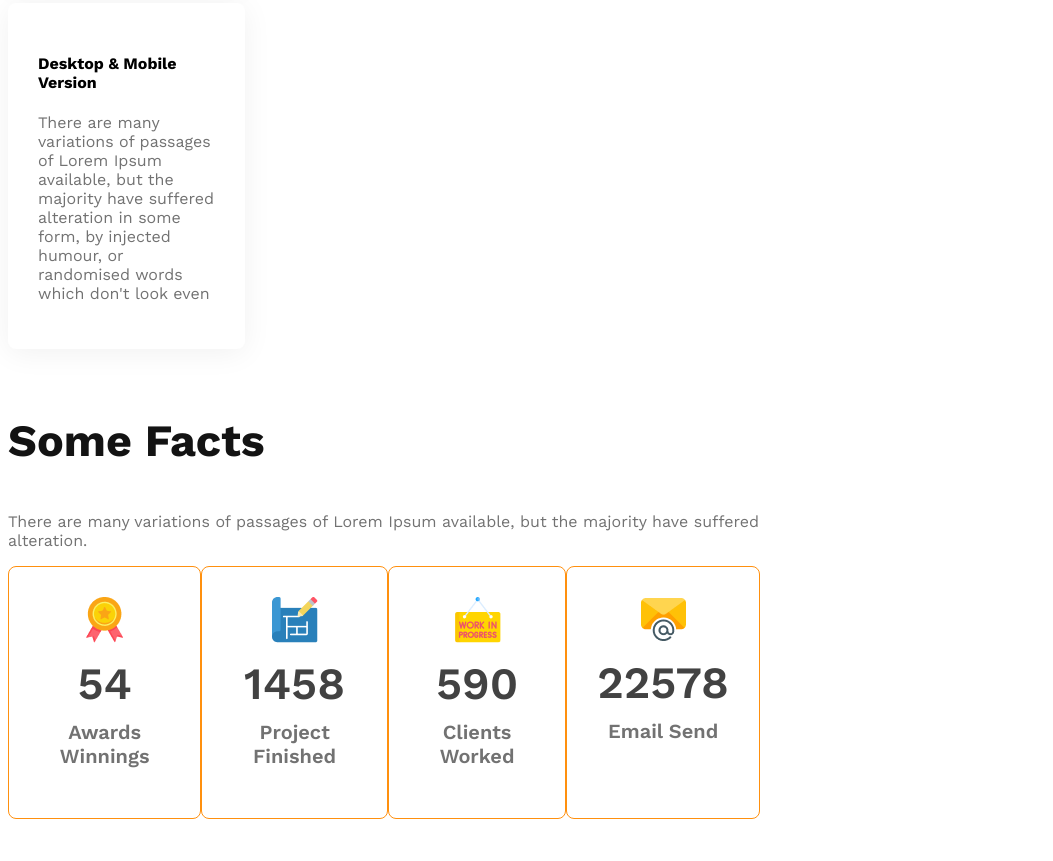
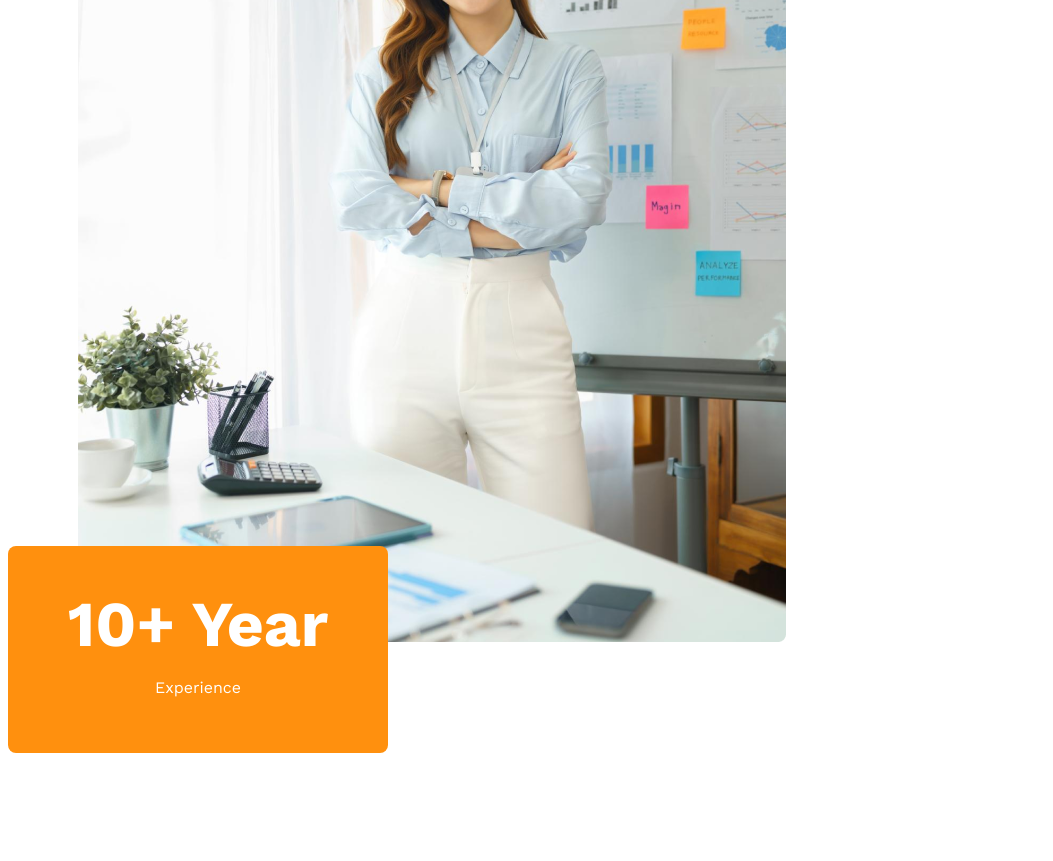
Before and after one commit to abir-exe/g3-architect-website, a plain HTML site: page index.html in a window 768 px wide. Shown: the part 3676-4537 px from the top of the page, 1053 px wide, since content can reach past the window. Drawn offline with nearby package versions, Linux system fonts and the light colour scheme.

Commit message:
almost done

```diff
--- a/architects.css
+++ b/architects.css
@@ -141,16 +141,28 @@
      padding: 20px;
  }
 
+ .feature-img img {
+     height: 90%;
+     margin-left: 70px;
+ }
+
  .ten-year-badge {
      border-radius: 8px;
      background: #FF900E;
      color: white;
      width: 300px;
      padding: 40px;
+     text-align: center;
+     position: relative;
+     bottom: 100px;
  }
- .ten-year-badge h2{
-    font-size: 4rem;
+
+ .ten-year-badge h2 {
+     font-size: 4rem;
+     margin: 0px;
  }
+
+ .ten-year-badge p {}
 
  /* facts section */
  .facts-card-container {
@@ -207,9 +219,18 @@
      }
 
      nav,
+     .features,
      .team-container,
      .sponsors-img-container {
          flex-direction: column;
+     }
+
+     .feature-img img {
+         width: 100%;
+         margin-left: 0;
+     }
+     .ten-year-badge{
+        position: static;
      }
 
      nav>ul {
@@ -242,8 +263,18 @@
      }
 
      nav,
+     .features,
      .team-container,
      .sponsors-img-container {
          flex-direction: column;
      }
+
+     .facts-card-container {
+         display: grid;
+         grid-template-columns: 1fr;
+         padding-left: 20px;
+         padding-right: 20px;
+         gap: 20px;
+     }
+
  }
```
